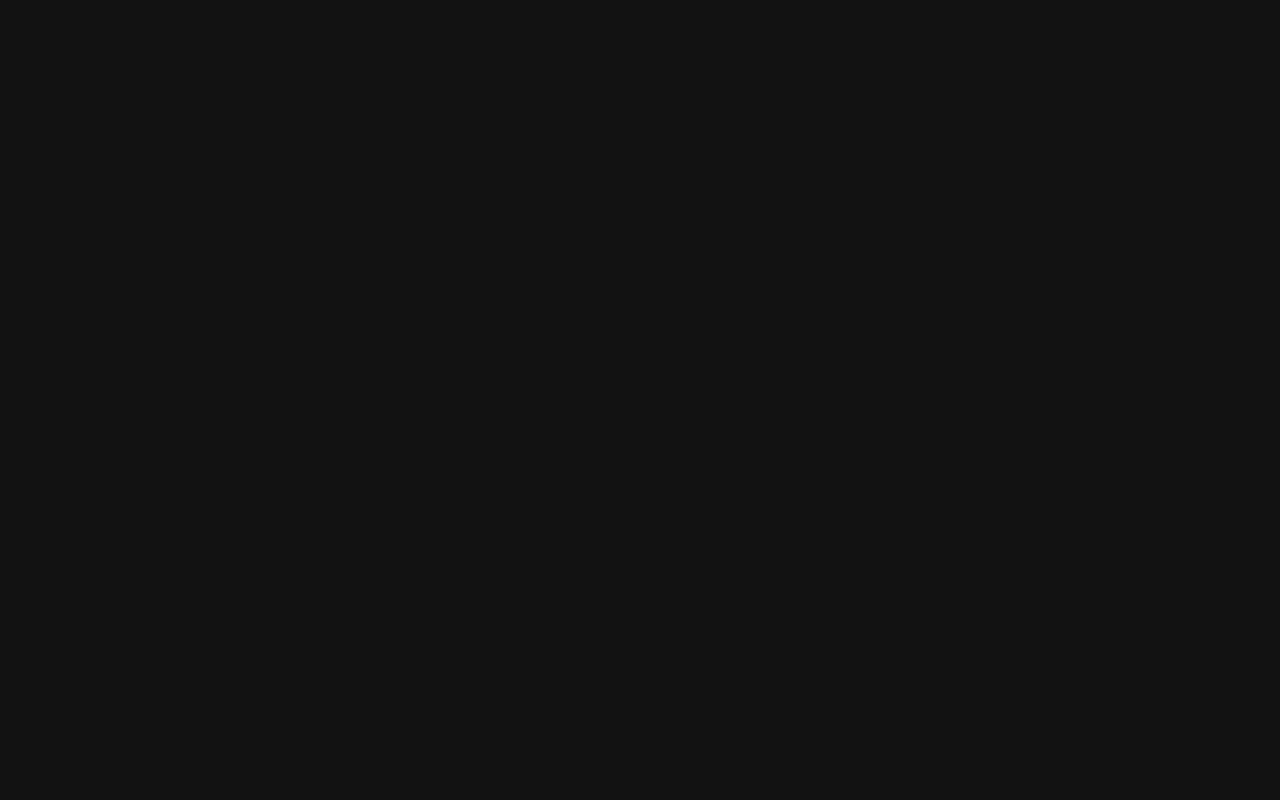
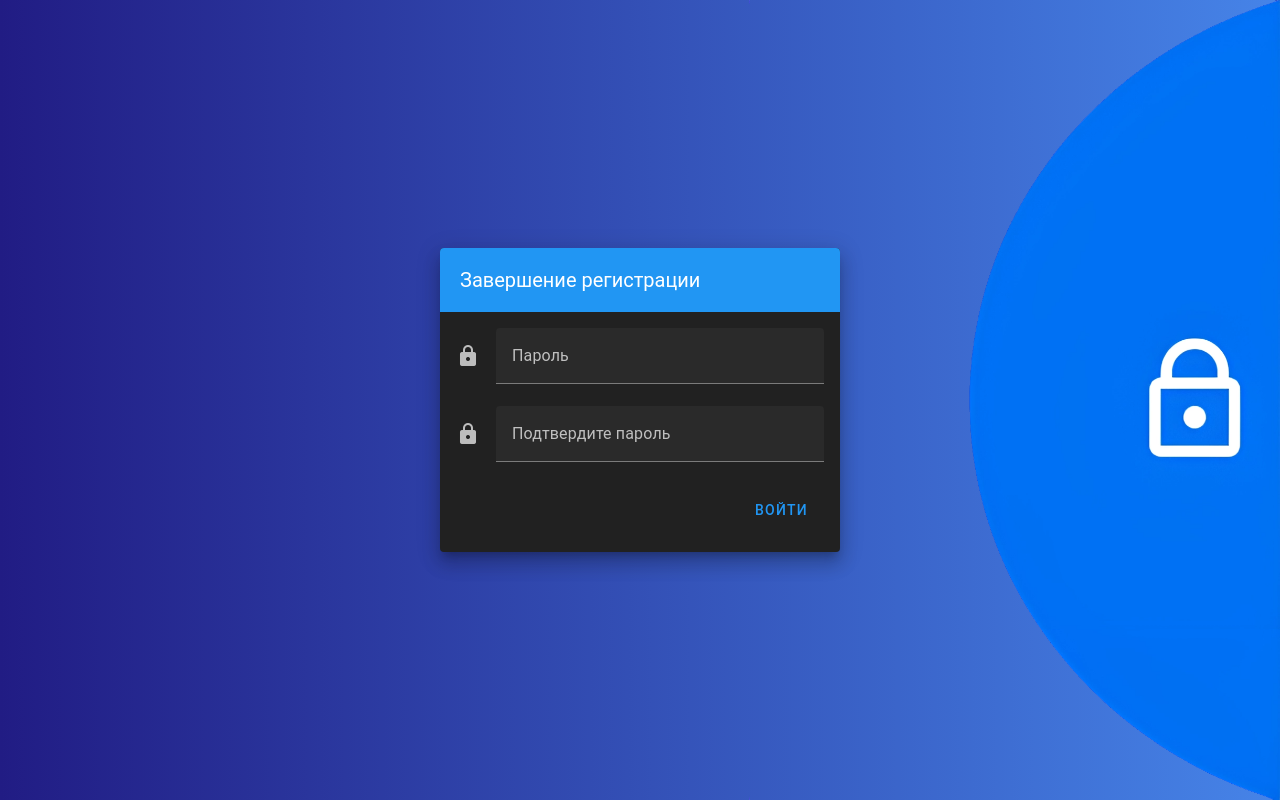
Before and after one commit to Pankyxa/access-front, a Vue app: page /confirm in a window 1280 px wide. Before the commit this address had no page. Built offline with nearby package versions, Linux system fonts and the light colour scheme.

Commit message:
Add confirm .vue

```diff
--- /dev/null
+++ b/src/components/confirmation/Confirm.vue
@@ -0,0 +1,73 @@
+<template>
+  <v-container class="fill-height" fluid>
+    <v-row align="center" justify="center">
+      <v-col cols="12" sm="8" md="4">
+        <v-card class="elevation-12">
+          <v-toolbar color="primary" dark flat>
+            <v-toolbar-title>Завершение регистрации</v-toolbar-title>
+          </v-toolbar>
+          <v-card-text>
+            <v-form @submit.prevent="login">
+              <v-text-field
+                v-model="password"
+                label="Пароль"
+                prepend-icon="mdi-lock"
+                type="password"
+              ></v-text-field>
+              <v-text-field
+                v-model="password"
+                label="Подтвердите пароль"
+                prepend-icon="mdi-lock"
+                type="proof_password"
+              ></v-text-field>
+              <v-card-actions>
+                <v-spacer></v-spacer>
+                <v-btn color="primary" type="submit">Войти</v-btn>
+              </v-card-actions>
+            </v-form>
+          </v-card-text>
+        </v-card>
+      </v-col>
+    </v-row>
+  </v-container>
+</template>
+
+
+<script>
+import axios from 'axios';
+
+export default {
+  name: 'Confirm',
+  data() {
+    return {
+      password: '',
+      proof_password: ''
+    };
+  },
+  methods: {
+    async login() {
+      try {
+        const response = await axios.post(import.meta.env.VITE_API_URL + '/confirm', {
+          password: this.password,
+          proof_password: this.proof_password,
+        });
+        console.log('Proof successful', response);
+        localStorage.setItem('userToken', response.data.token);
+        this.$router.push('/requests');
+      } catch (error) {
+        console.error('Proof failed', error);
+        alert("Ошибка входа: " + error.message);
+      }
+    }
+  }
+};
+</script>
+
+
+<style scoped>
+.fill-height {
+  height: 100vh;
+  background: url('src/components/auth/login.png') right top no-repeat fixed, linear-gradient(to right, #211c84, #4684e8) no-repeat;
+  background-size: auto 100vh;
+}
+</style>
--- a/src/router.js
+++ b/src/router.js
@@ -1,12 +1,14 @@
 import { createRouter, createWebHistory } from 'vue-router'
 import Login from "@/components/auth/Login.vue";
 import Requests from "@/components/Requests.vue";
+import Confirm from "@/components/confirmation/Confirm.vue";
 
 const router = createRouter ({
   history: createWebHistory(),
   routes: [
     { path: '/', component: Login},
-    {path: '/requests', component: Requests}
+    {path: '/requests', component: Requests},
+    {path: '/confirm', component: Confirm}
   ]
 })
 
```
Also changed, not shown: src/components/confirmation/confirm.png (added), 1 other file (tests, documents, lock files or other folders).
